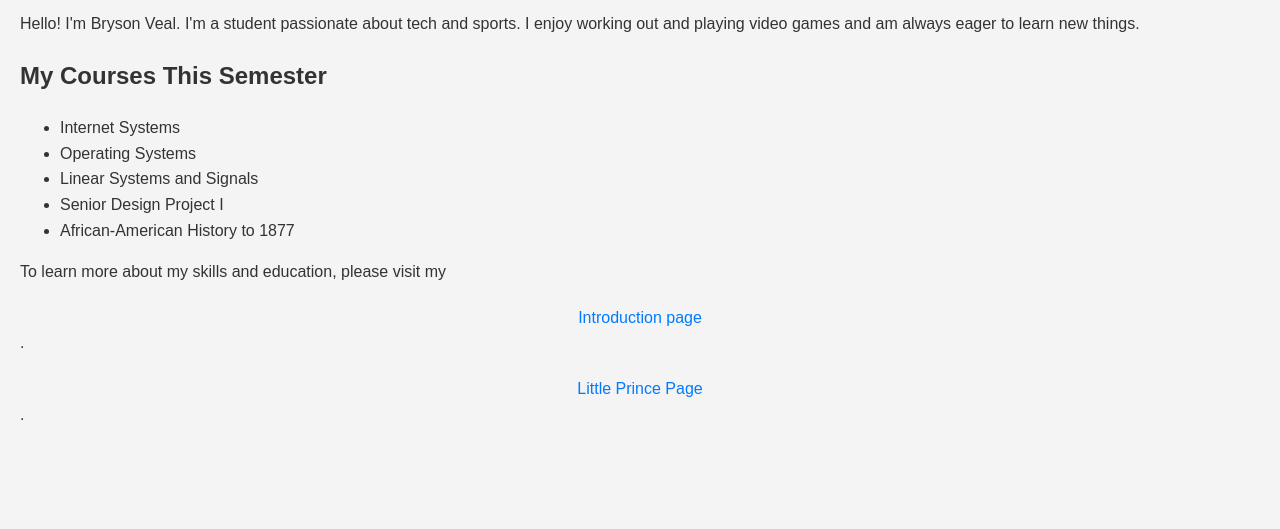
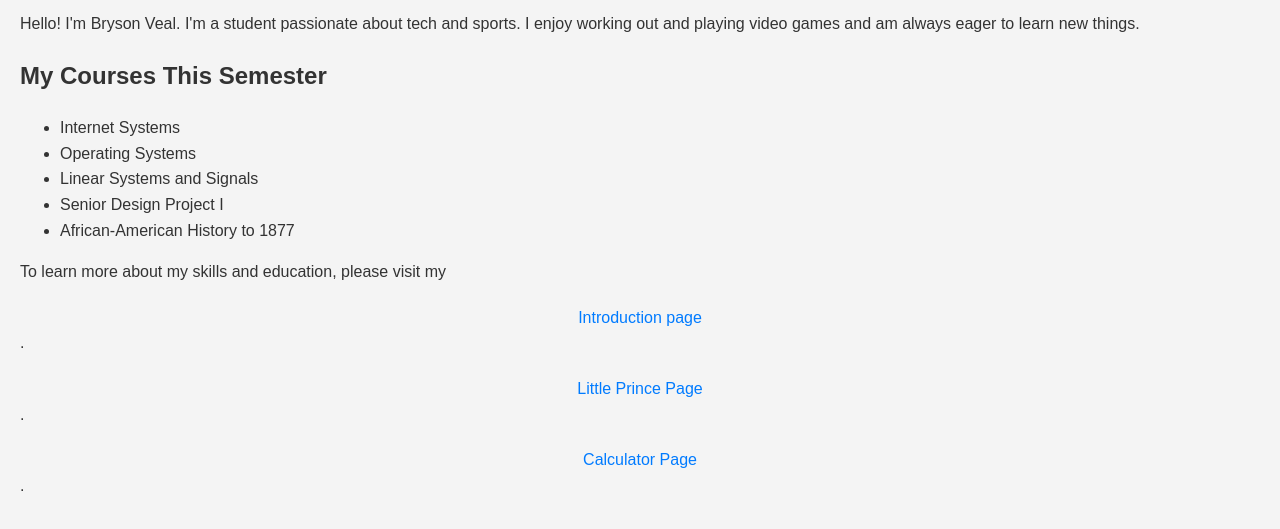
Before and after one commit to brysonftw/my-website, a plain HTML site: page index.html in a window 1280 px wide. Shown: the part 485-1014 px from the top of the page. Before the commit the page ends 948 px from the top, so only its background shows below. Drawn offline with Linux system fonts and the light colour scheme.

Commit message:
Update index.html

```diff
--- a/index.html
+++ b/index.html
@@ -112,6 +112,7 @@
     <footer>
         <p>To learn more about my skills and education, please visit my <a href="introduction.html">Introduction page</a>.</p>
         <p><a href="little_prince.html">Little Prince Page</a>.</p></p>
+        <p><a href="calculator.html">Calculator Page</a>.</p></p>
     </footer>
 </body>
 </html>
```
